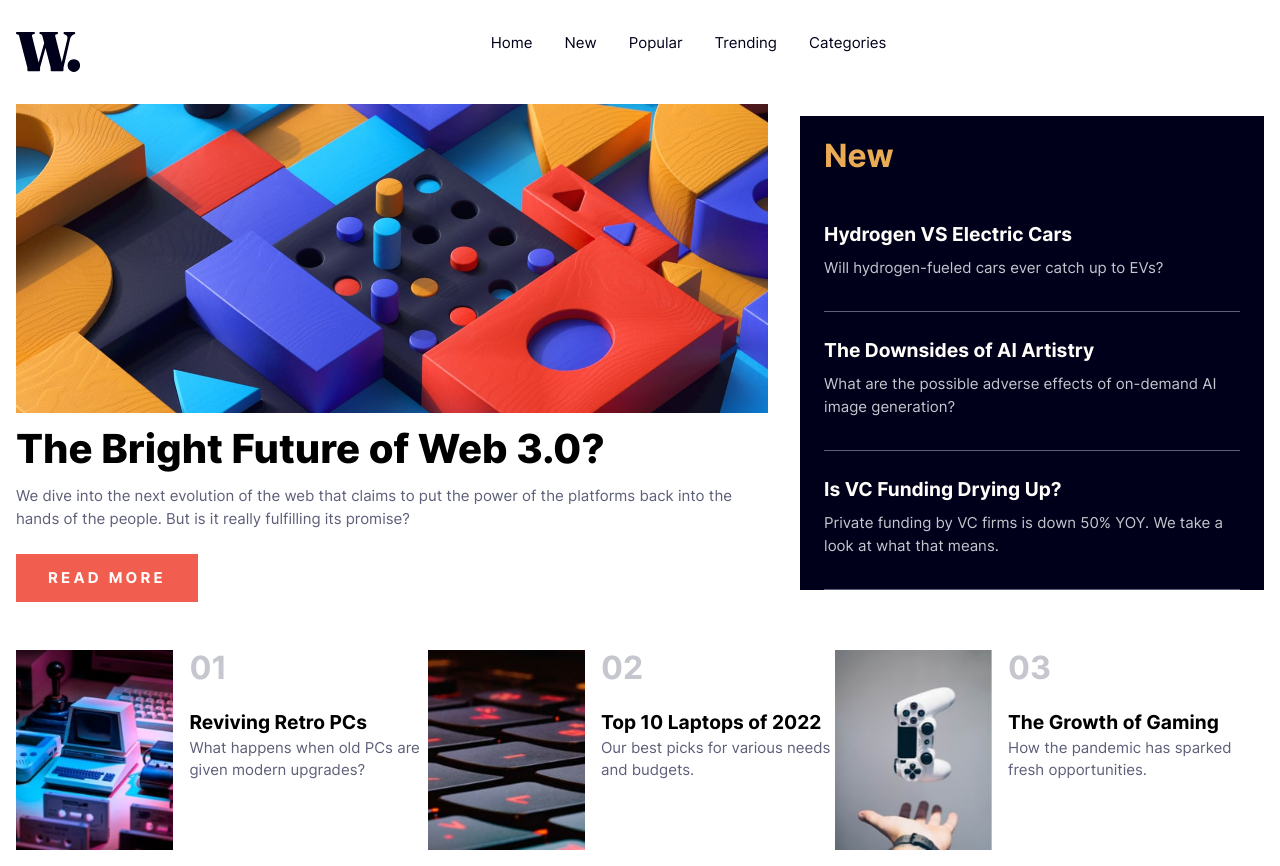
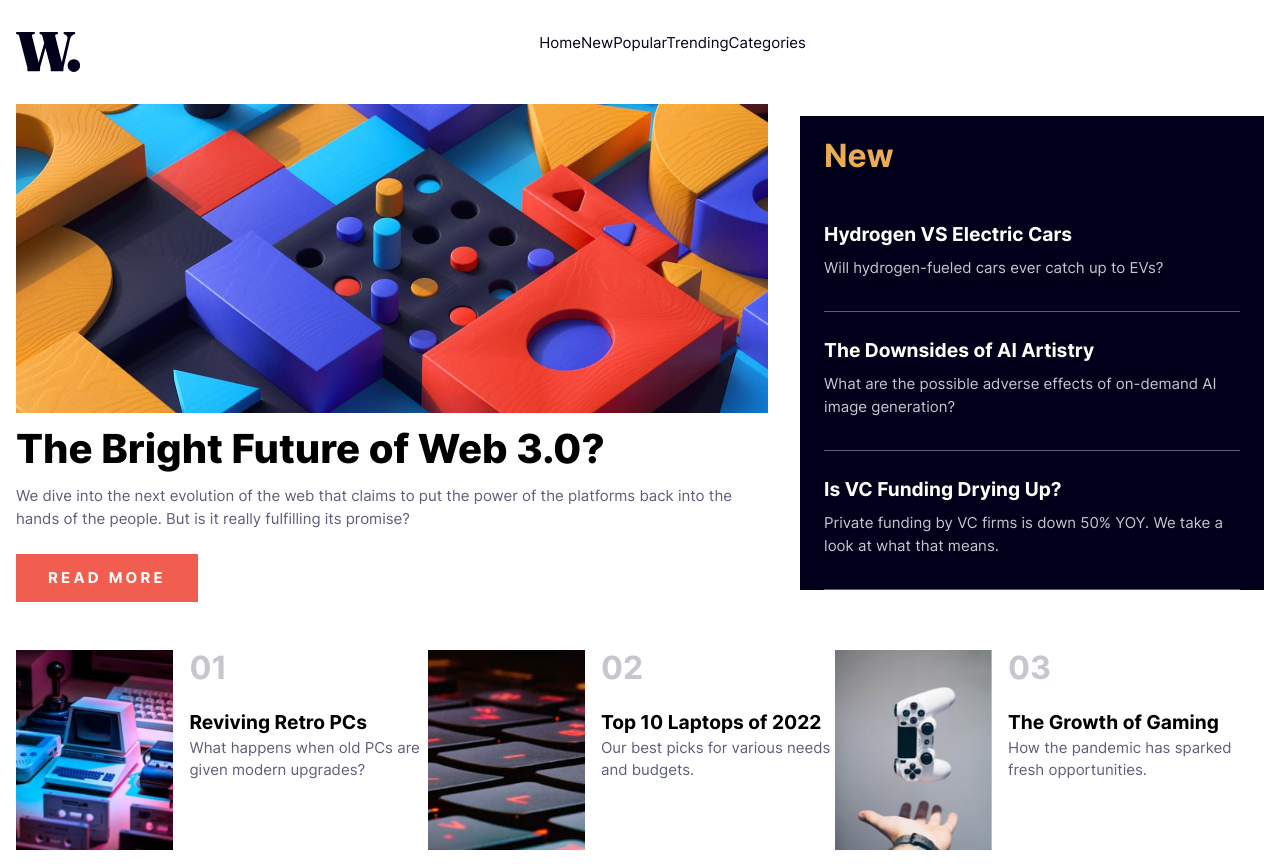
Before and after one commit to sclingan/news-homepage, a React (Vite) app: page / in a window 1280 px wide. Built offline with nearby package versions, Linux system fonts and the light colour scheme.

Commit message:
Aligning header and nav bar

```diff
--- a/src/App.css
+++ b/src/App.css
@@ -72,6 +72,10 @@ main {
 header {
   display: grid;
   grid-template-columns: auto auto;
+}
+
+nav {
+  grid-column: 2/2;
 }
 
 section {
@@ -164,7 +168,6 @@ button {
 
 a {
   text-decoration: none;
-  padding-left: 2rem;
   color: hsl(240, 100%, 5%);
 }
 
--- a/src/App.scss
+++ b/src/App.scss
@@ -45,6 +45,10 @@ main {
 header {
     display: grid;
     grid-template-columns: auto auto;
+}
+
+nav {
+    grid-column: 2/2;
 }
 
 section {
@@ -139,7 +143,7 @@ p {
 
   a {
     text-decoration: none;
-    padding-left: 2rem;
+    // padding-left: 2rem;
     color: $neutral-dark-blue;
   }
 
```
Also changed, not shown: 1 other file (tests, documents, lock files or other folders).
